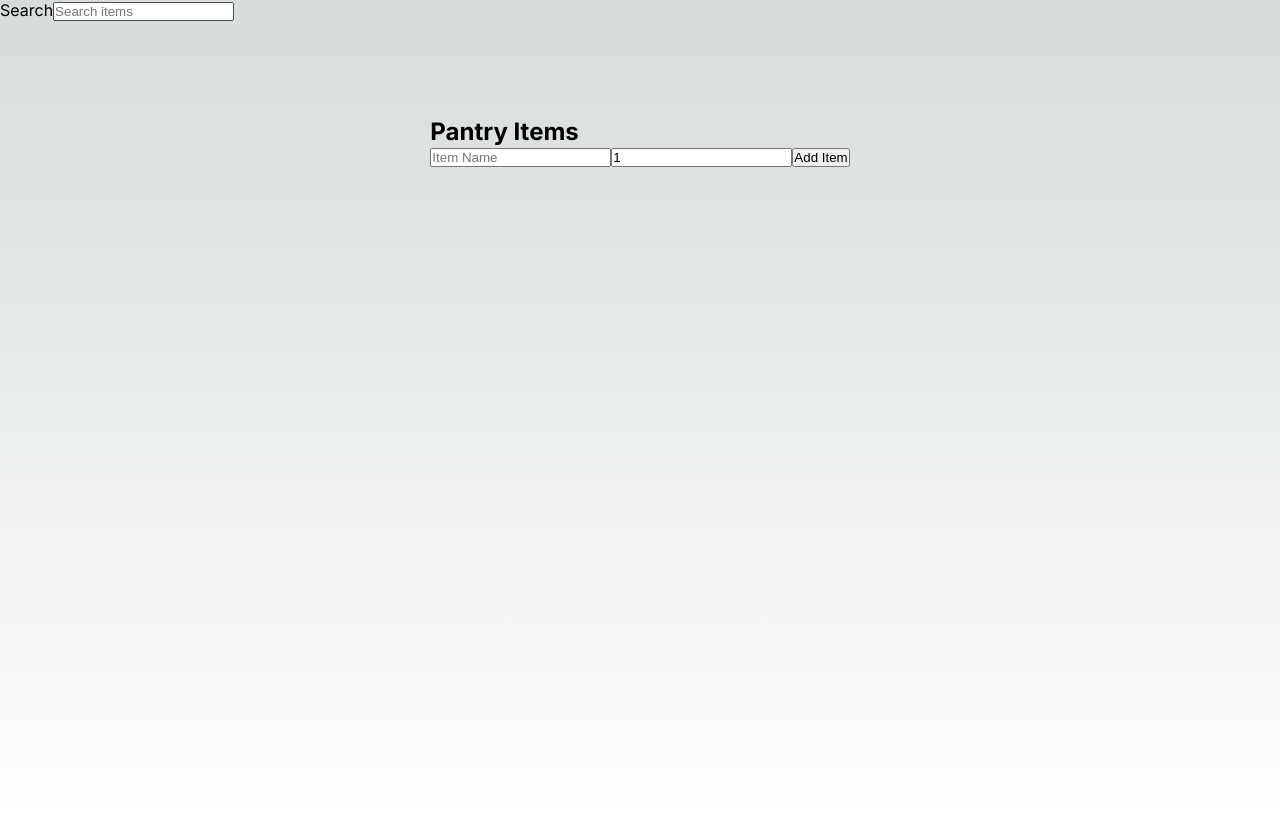
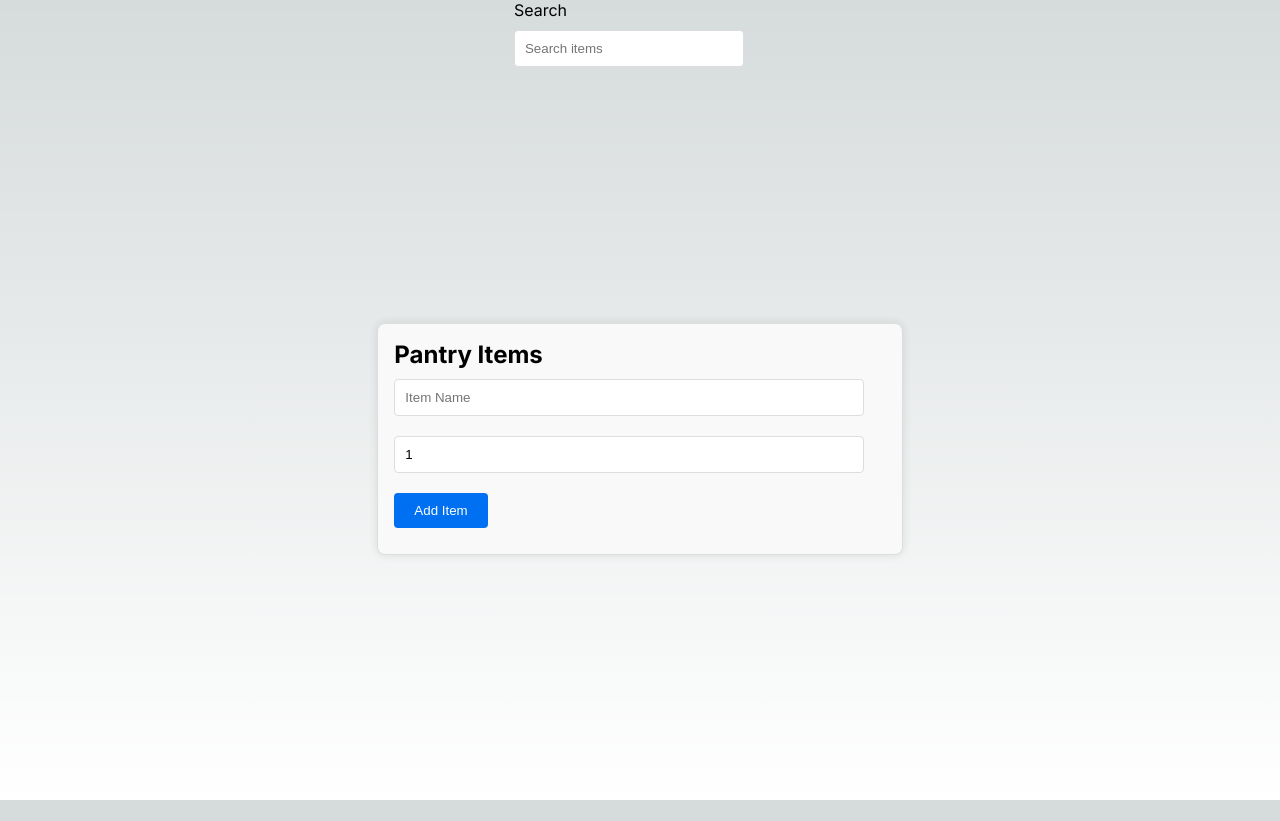
Before and after one commit to nahomtesse/PantryTrakerApp, a Next.js app: page / in a window 1280 px wide. After the commit the page ends 800 px from the top, so only its background shows below. Built offline with nearby package versions, Linux system fonts and the light colour scheme.

Commit message:
bettter frontend design

```diff
--- a/src/app/page.module.css
+++ b/src/app/page.module.css
@@ -1,230 +1,88 @@
-.main {
+.container {
+  min-height: 100vh;
+  padding: 0 0.5rem;
   display: flex;
   flex-direction: column;
-  justify-content: space-between;
+  justify-content: center;
   align-items: center;
-  padding: 6rem;
-  min-height: 100vh;
 }
 
-.description {
-  display: inherit;
-  justify-content: inherit;
-  align-items: inherit;
-  font-size: 0.85rem;
-  max-width: var(--max-width);
-  width: 100%;
-  z-index: 2;
-  font-family: var(--font-mono);
+.main {
+  padding: 5rem 0;
+  flex: 1;
+  display: flex;
+  flex-direction: column;
+  justify-content: center;
+  align-items: center;
 }
 
-.description a {
-  display: flex;
-  justify-content: center;
-  align-items: center;
-  gap: 0.5rem;
+.formContainer {
+  width: 100%;
+  max-width: 1000px;
+  margin: 2rem 0;
+  padding: 1rem;
+  border: 1px solid #ddd;
+  border-radius: 8px;
+  background-color: #f9f9f9;
+  box-shadow: 0 0 10px rgba(0, 0, 0, 0.1);
 }
 
-.description p {
-  position: relative;
-  margin: 0;
-  padding: 1rem;
-  background-color: rgba(var(--callout-rgb), 0.5);
-  border: 1px solid rgba(var(--callout-border-rgb), 0.3);
-  border-radius: var(--border-radius);
+.input {
+  width: calc(100% - 22px);
+  padding: 10px;
+  margin: 10px 0;
+  border: 1px solid #ddd;
+  border-radius: 4px;
 }
 
-.code {
-  font-weight: 700;
-  font-family: var(--font-mono);
+.button {
+  padding: 10px 20px;
+  margin: 10px 0;
+  border: none;
+  border-radius: 4px;
+  background-color: #0070f3;
+  color: #fff;
+  cursor: pointer;
 }
 
-.grid {
-  display: grid;
-  grid-template-columns: repeat(4, minmax(25%, auto));
-  max-width: 100%;
-  width: var(--max-width);
+.button:hover {
+  background-color: #005bb5;
 }
 
-.card {
-  padding: 1rem 1.2rem;
-  border-radius: var(--border-radius);
-  background: rgba(var(--card-rgb), 0);
-  border: 1px solid rgba(var(--card-border-rgb), 0);
-  transition: background 200ms, border 200ms;
+.list {
+  list-style-type: none;
+  padding: 0;
 }
 
-.card span {
-  display: inline-block;
-  transition: transform 200ms;
+.listItem {
+  display: flex;
+  justify-content: space-between;
+  padding: 10px;
+  border-bottom: 1px solid #ddd;
 }
 
-.card h2 {
-  font-weight: 600;
-  margin-bottom: 0.7rem;
+.editButton, .deleteButton {
+  margin-left: 10px;
+  padding: 5px 10px;
+  border: none;
+  border-radius: 4px;
+  cursor: pointer;
 }
 
-.card p {
-  margin: 0;
-  opacity: 0.6;
-  font-size: 0.9rem;
-  line-height: 1.5;
-  max-width: 30ch;
-  text-wrap: balance;
+.editButton {
+  background-color: #f0ad4e;
+  color: #fff;
 }
 
-.center {
-  display: flex;
-  justify-content: center;
-  align-items: center;
-  position: relative;
-  padding: 4rem 0;
+.editButton:hover {
+  background-color: #ec971f;
 }
 
-.center::before {
-  background: var(--secondary-glow);
-  border-radius: 50%;
-  width: 480px;
-  height: 360px;
-  margin-left: -400px;
+.deleteButton {
+  background-color: #d9534f;
+  color: #fff;
 }
 
-.center::after {
-  background: var(--primary-glow);
-  width: 240px;
-  height: 180px;
-  z-index: -1;
+.deleteButton:hover {
+  background-color: #c9302c;
 }
-
-.center::before,
-.center::after {
-  content: "";
-  left: 50%;
-  position: absolute;
-  filter: blur(45px);
-  transform: translateZ(0);
-}
-
-.logo {
-  position: relative;
-}
-/* Enable hover only on non-touch devices */
-@media (hover: hover) and (pointer: fine) {
-  .card:hover {
-    background: rgba(var(--card-rgb), 0.1);
-    border: 1px solid rgba(var(--card-border-rgb), 0.15);
-  }
-
-  .card:hover span {
-    transform: translateX(4px);
-  }
-}
-
-@media (prefers-reduced-motion) {
-  .card:hover span {
-    transform: none;
-  }
-}
-
-/* Mobile */
-@media (max-width: 700px) {
-  .content {
-    padding: 4rem;
-  }
-
-  .grid {
-    grid-template-columns: 1fr;
-    margin-bottom: 120px;
-    max-width: 320px;
-    text-align: center;
-  }
-
-  .card {
-    padding: 1rem 2.5rem;
-  }
-
-  .card h2 {
-    margin-bottom: 0.5rem;
-  }
-
-  .center {
-    padding: 8rem 0 6rem;
-  }
-
-  .center::before {
-    transform: none;
-    height: 300px;
-  }
-
-  .description {
-    font-size: 0.8rem;
-  }
-
-  .description a {
-    padding: 1rem;
-  }
-
-  .description p,
-  .description div {
-    display: flex;
-    justify-content: center;
-    position: fixed;
-    width: 100%;
-  }
-
-  .description p {
-    align-items: center;
-    inset: 0 0 auto;
-    padding: 2rem 1rem 1.4rem;
-    border-radius: 0;
-    border: none;
-    border-bottom: 1px solid rgba(var(--callout-border-rgb), 0.25);
-    background: linear-gradient(
-      to bottom,
-      rgba(var(--background-start-rgb), 1),
-      rgba(var(--callout-rgb), 0.5)
-    );
-    background-clip: padding-box;
-    backdrop-filter: blur(24px);
-  }
-
-  .description div {
-    align-items: flex-end;
-    pointer-events: none;
-    inset: auto 0 0;
-    padding: 2rem;
-    height: 200px;
-    background: linear-gradient(
-      to bottom,
-      transparent 0%,
-      rgb(var(--background-end-rgb)) 40%
-    );
-    z-index: 1;
-  }
-}
-
-/* Tablet and Smaller Desktop */
-@media (min-width: 701px) and (max-width: 1120px) {
-  .grid {
-    grid-template-columns: repeat(2, 50%);
-  }
-}
-
-@media (prefers-color-scheme: dark) {
-  .vercelLogo {
-    filter: invert(1);
-  }
-
-  .logo {
-    filter: invert(1) drop-shadow(0 0 0.3rem #ffffff70);
-  }
-}
-
-@keyframes rotate {
-  from {
-    transform: rotate(360deg);
-  }
-  to {
-    transform: rotate(0deg);
-  }
-}
```
